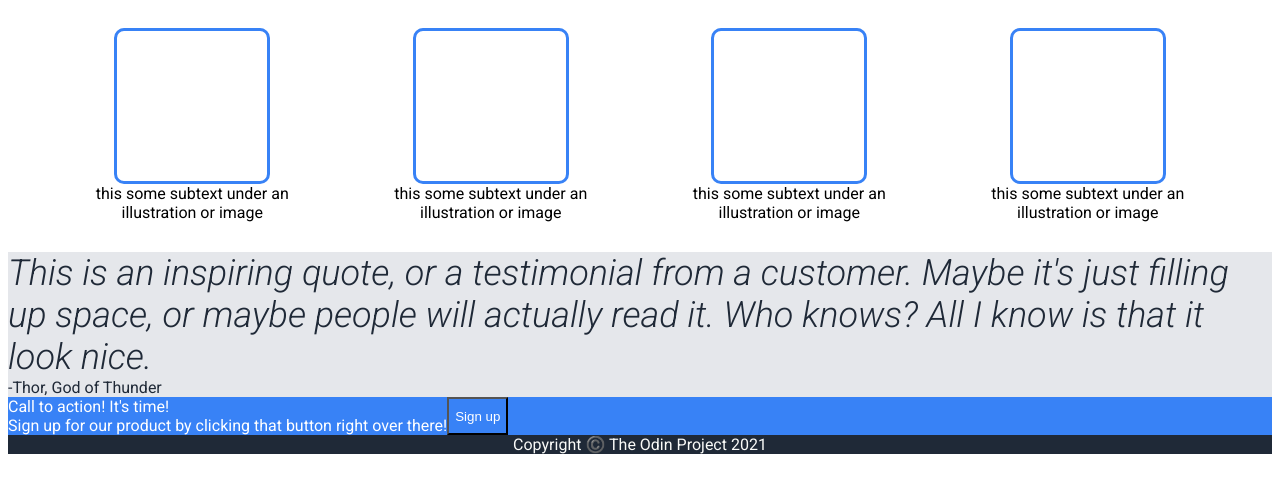
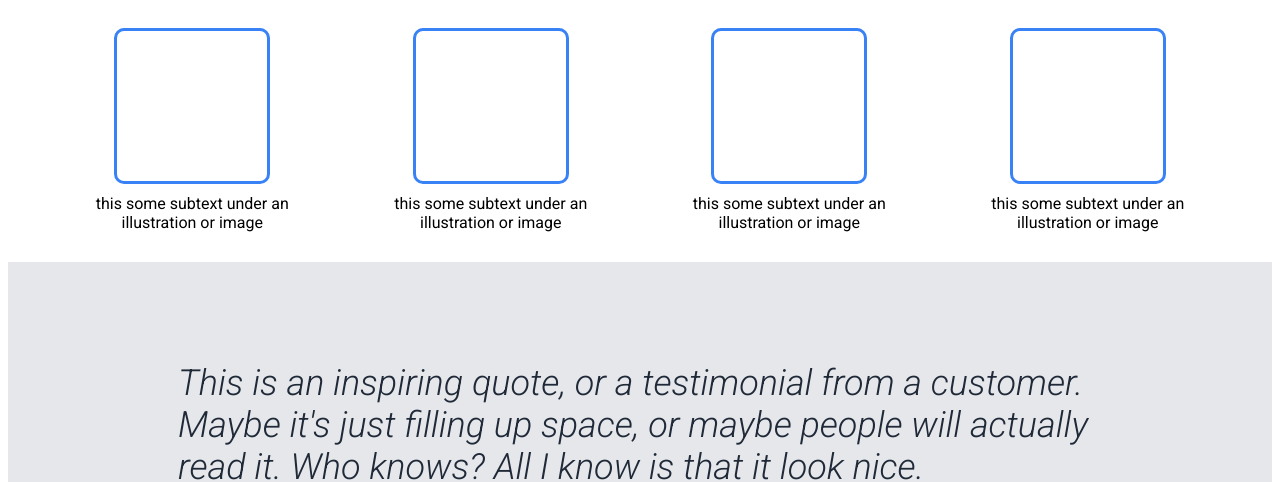
Before and after one commit to rsoo23/odin-landing-page, a plain HTML site: page index.html in a window 1280 px wide. Shown: the part 480-962 px from the top of the page. Drawn offline with Linux system fonts and the light colour scheme.

Commit message:
complete quote section

```diff
--- a/index.html
+++ b/index.html
@@ -49,7 +49,7 @@
       </div>
       <div class="quote-section">
         <div class="quote">This is an inspiring quote, or a testimonial from a customer. Maybe it's just filling up space, or maybe people will actually read it. Who knows? All I know is that it look nice.</div>
-        <div>-Thor, God of Thunder</div>
+        <div class="subtext">-Thor, God of Thunder</div>
       </div>
       <div class="call-to-action-section call-to-action">
         <div class="text">
--- a/styles.css
+++ b/styles.css
@@ -87,6 +87,7 @@ body {
   display: flex;
   flex-direction: column;
   align-items: center;
+  gap: 10px;
 }
 
 .hero, .footer {
@@ -99,12 +100,20 @@ body {
   color: #1f2937;
   display: flex;
   flex-direction: column;
+  padding: 100px 170px;
 }
 
 .quote-section > .quote {
   font-size: 36px;
   font-weight: 300;
   font-style: italic;
+}
+
+.quote-section > .subtext {
+  font-size: 20px;
+  font-weight: 700;
+  display: flex;
+  justify-content: flex-end;
 }
 
 .call-to-action-section {
```
